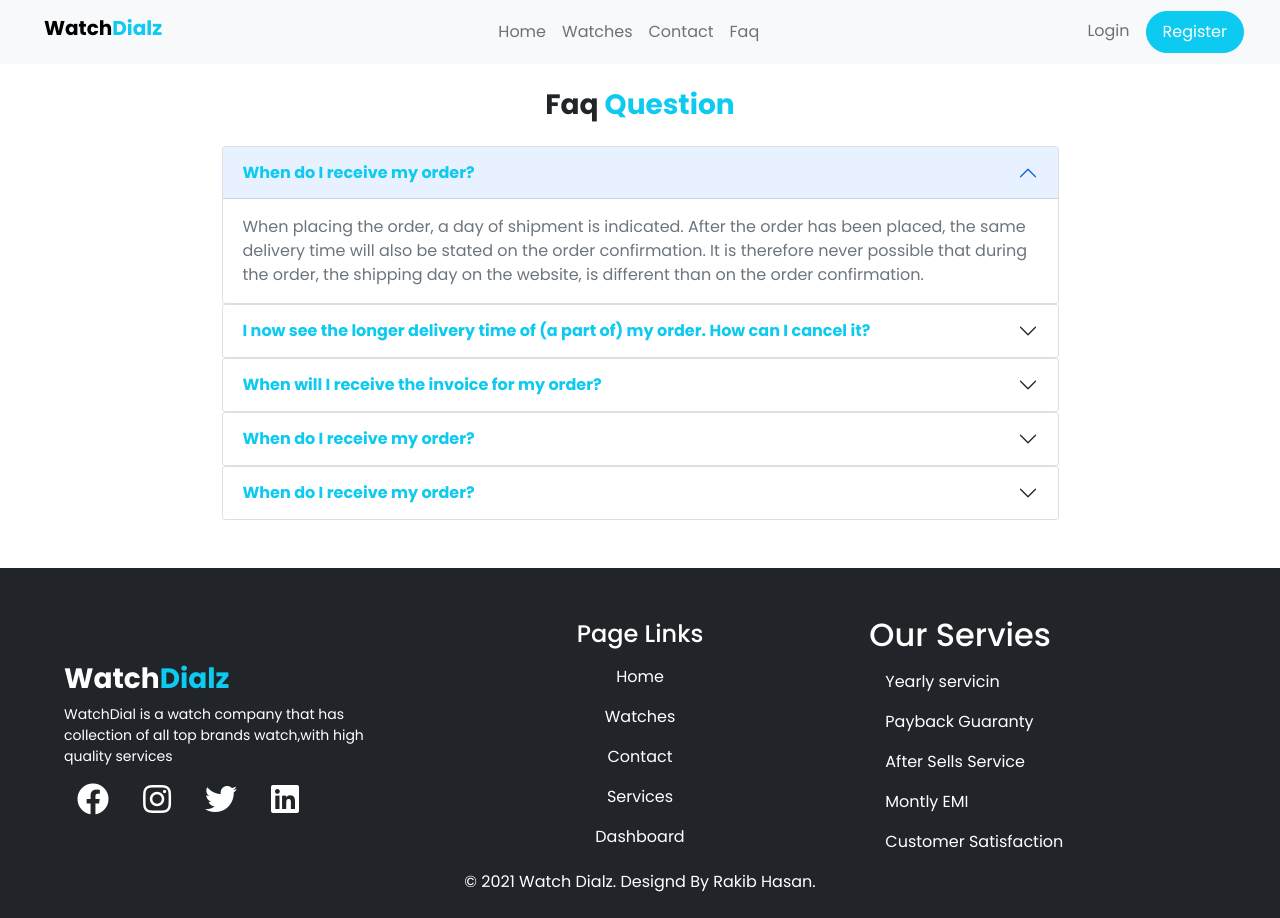
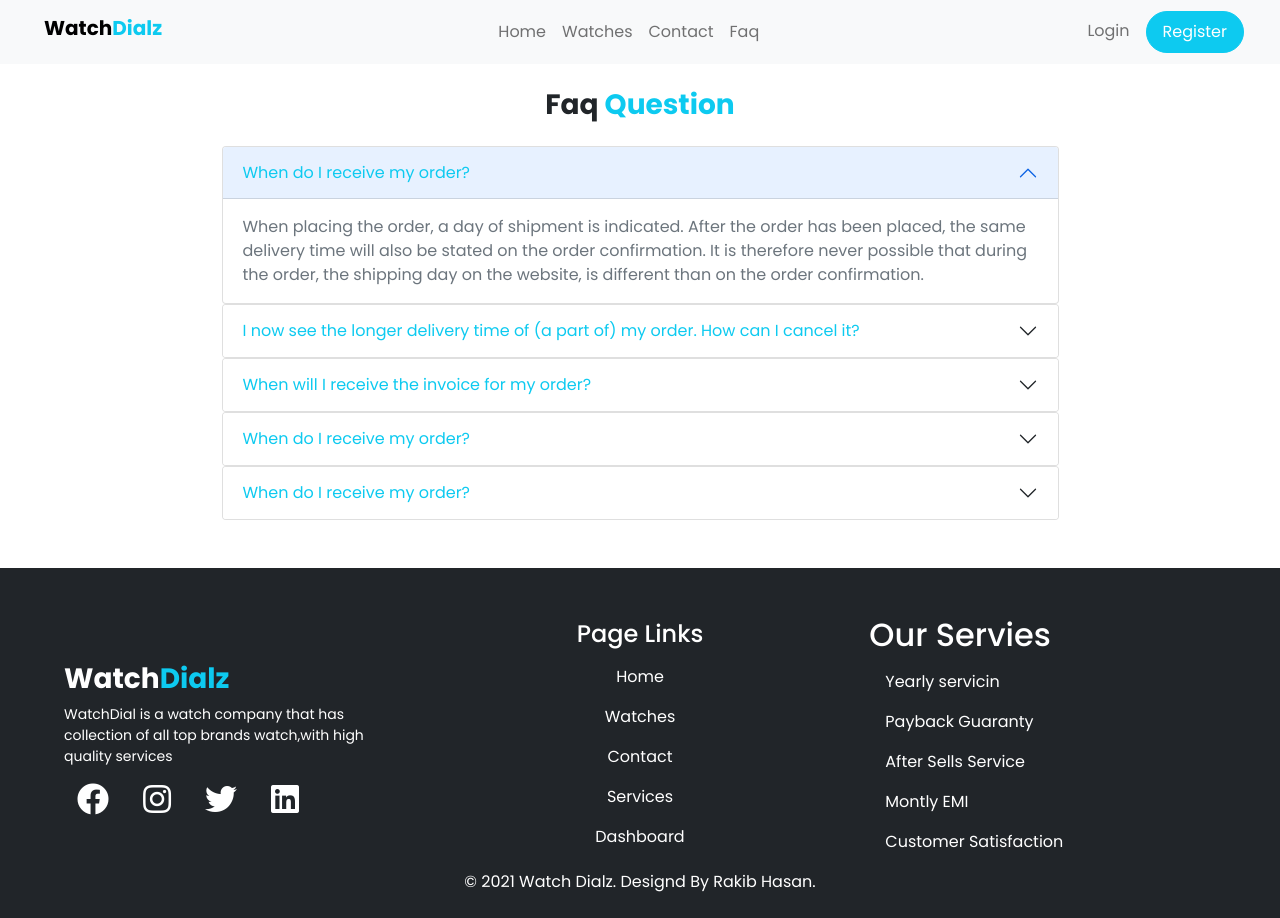
Before and after one commit to rakibtweets/watch-dialz-client-site, a React (Create React App) app: page /faq in a window 1280 px wide. Built offline with nearby package versions, Linux system fonts and the light colour scheme; no server answers.

Commit message:
finishing touch

```diff
--- a/src/Pages/Contact/Contact.js
+++ b/src/Pages/Contact/Contact.js
@@ -9,7 +9,9 @@ const Contact = () => {
   return (
     <section className="mt-5 pb-5">
       <Container className="w-75 pb-5">
-        <h2 className="fw-bold text-center text-info my-5">Contact Us</h2>
+        <Fade bottom>
+          <h2 className="fw-bold text-center text-info my-5">Contact Us</h2>
+        </Fade>
         <Row xs={1} md={2} lg={2} className=" g-4 mt-5">
           <Col
             className=" d-flex justify-content-center justify-content-lg-start
--- a/src/Pages/Faq/Faq.js
+++ b/src/Pages/Faq/Faq.js
@@ -6,16 +6,16 @@ const Faq = () => {
   return (
     <>
       <Container className="pb-5">
-        <h3 className="text-center fw-bold my-4">
-          Faq <span className="text-info">Question</span>{' '}
-        </h3>
+        <Fade bottom>
+          <h3 className="text-center fw-bold my-4">
+            Faq <span className="text-info">Question</span>{' '}
+          </h3>
+        </Fade>
         <Accordion className=" w-75 mx-auto" defaultActiveKey="0">
           <Fade bottom cascade>
             <Accordion.Item eventKey="0">
               <Accordion.Header>
-                <span className="text-info fw-bold">
-                  When do I receive my order?
-                </span>
+                <span className="text-info">When do I receive my order?</span>
               </Accordion.Header>
               <Accordion.Body className="text-secondary">
                 When placing the order, a day of shipment is indicated. After
@@ -27,7 +27,7 @@ const Faq = () => {
             </Accordion.Item>
             <Accordion.Item eventKey="1">
               <Accordion.Header>
-                <span className="text-info fw-bold">
+                <span className="text-info">
                   I now see the longer delivery time of (a part of) my order.
                   How can I cancel it?
                 </span>
@@ -43,7 +43,7 @@ const Faq = () => {
             </Accordion.Item>
             <Accordion.Item eventKey="2">
               <Accordion.Header>
-                <span className="text-info fw-bold">
+                <span className="text-info">
                   When will I receive the invoice for my order?
                 </span>
               </Accordion.Header>
@@ -57,9 +57,7 @@ const Faq = () => {
             </Accordion.Item>
             <Accordion.Item eventKey="3">
               <Accordion.Header>
-                <span className="text-info fw-bold">
-                  When do I receive my order?
-                </span>
+                <span className="text-info ">When do I receive my order?</span>
               </Accordion.Header>
               <Accordion.Body className="text-secondary">
                 When placing the order, a day of shipment is indicated. After
@@ -71,9 +69,7 @@ const Faq = () => {
             </Accordion.Item>
             <Accordion.Item eventKey="4">
               <Accordion.Header>
-                <span className="text-info fw-bold">
-                  When do I receive my order?
-                </span>
+                <span className="text-info ">When do I receive my order?</span>
               </Accordion.Header>
               <Accordion.Body className="text-secondary">
                 When placing the order, a day of shipment is indicated. After
--- a/src/Pages/Home/FeaturedWatches/FeaturedWatches.js
+++ b/src/Pages/Home/FeaturedWatches/FeaturedWatches.js
@@ -2,6 +2,7 @@ import React, { useEffect, useState } from 'react';
 import { Container, Row, Spinner } from 'react-bootstrap';
 import { Link } from 'react-router-dom';
 import Watch from '../../Watches/Watch/Watch';
+import Fade from 'react-reveal/Fade';
 
 const FeaturedWatches = () => {
   const [watches, setWatches] = useState([]);
@@ -23,20 +24,24 @@ const FeaturedWatches = () => {
           <Spinner className="mt-3" animation="border" variant="danger" />
         ) : (
           <Container>
+            <Fade bottom>
               <h3 className="text-center fw-bold my-5">
                 Featured <span className="text-info">Watches</span>
               </h3>
+            </Fade>
             <Row xs={1} md={2} lg={3} className="g-3">
               {watches.slice(0, 6).map((watch) => (
                 <Watch key={watch._id} watch={watch} />
               ))}
             </Row>
             <div className="mt-4">
+              <Fade bottom>
                 <Link to="/watches">
                   <button className="px-4 my-3 btn btn-outline-success rounded-pill">
                     Explore more watches
                   </button>
                 </Link>
+              </Fade>
             </div>
           </Container>
         )}
--- a/src/Pages/Home/Reviews/Reviews.js
+++ b/src/Pages/Home/Reviews/Reviews.js
@@ -1,6 +1,7 @@
 import React, { useEffect, useState } from 'react';
 import Carousel from 'react-grid-carousel';
 import SingleReview from '../SingleReview/SingleReview';
+import Fade from 'react-reveal/Fade';
 
 const Reviews = () => {
   const [reviews, setReviews] = useState([]);
@@ -13,9 +14,11 @@ const Reviews = () => {
   }, []);
   return (
     <div className="mt-5 mb-5">
-      <h3 className="pt-5 text-center mb-5 fw-bold">
-        Customer <span className="text-info">Reviews</span>{' '}
-      </h3>
+      <Fade bottom>
+        <h3 className="pt-5 text-center mb-5 fw-bold">
+          Customer <span className="text-info">Reviews</span>{' '}
+        </h3>
+      </Fade>
 
       {/* carousel start */}
       <div className="single-reviewer container">
--- a/src/Pages/Watches/AllWatches/AllWatches.js
+++ b/src/Pages/Watches/AllWatches/AllWatches.js
@@ -1,6 +1,7 @@
 import React, { useState, useEffect } from 'react';
 import { Container, Row, Spinner } from 'react-bootstrap';
 import Watch from '../Watch/Watch';
+import Fade from 'react-reveal/Fade';
 
 const AllWatches = () => {
   const [watches, setWatches] = useState([]);
@@ -21,9 +22,11 @@ const AllWatches = () => {
           <Spinner className="mt-3" animation="border" variant="danger" />
         ) : (
           <Container className="mb-5 mb-5">
-            <h4 className=" text-center p-3 fw-bold">
-              Explore Our <span className="text-info">Watch</span>
-            </h4>
+            <Fade bottom>
+              <h4 className=" text-center p-3 fw-bold">
+                Explore Our <span className="text-info">Watch</span>
+              </h4>
+            </Fade>
             <Row xs={1} md={2} lg={3} className="gx-4 gy-5">
               {watches.map((watch) => (
                 <Watch key={watch._id} watch={watch} />
```
Lines whose indentation alone changed are shown as unchanged.
